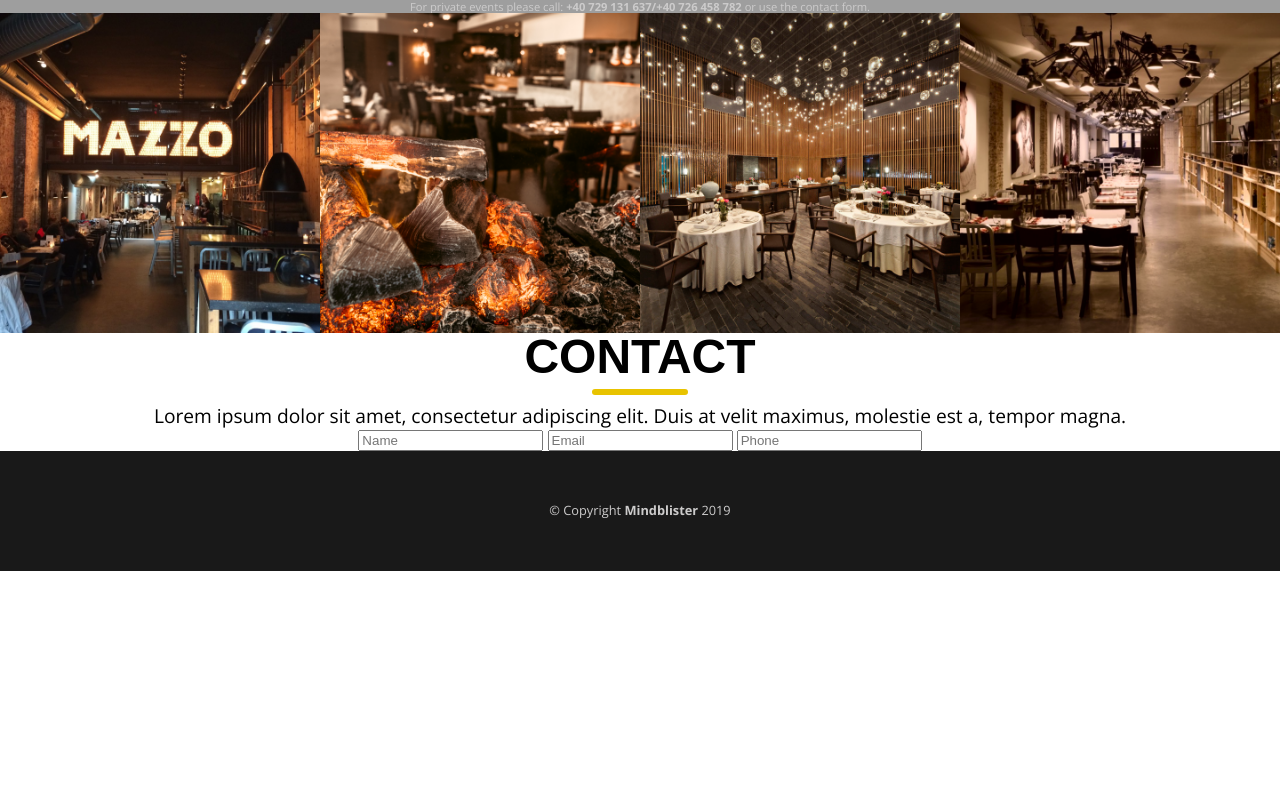
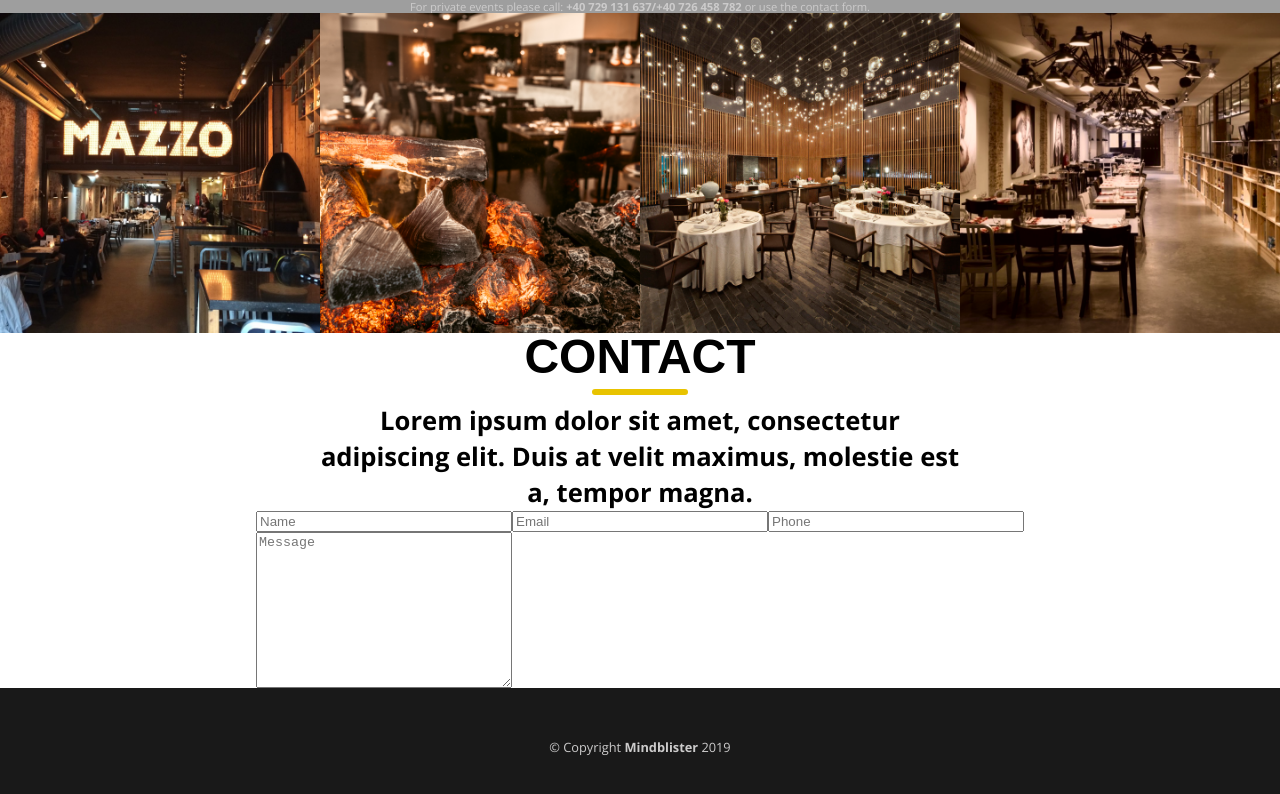
Before and after one commit to Vladyslav-01/Course_work_Bilevych, a plain HTML site: page index.html in a window 1280 px wide. Shown: the part 4975-5769 px from the top of the page. Before the commit the page ends 5546 px from the top, so only its background shows below. Drawn offline with nearby package versions, Linux system fonts and the light colour scheme; grey boxes are pictures that could not be loaded; a web font is replaced by a local one.

Commit message:
Начальные доработки в contact

```diff
--- a/index.html
+++ b/index.html
@@ -348,11 +348,12 @@
                 magna.
             </p>
 
-            <form action="#" method="get" enctype="multipart/form-data" class="Contact__form">
-                <input type="text" placeholder="Name" name="name" value="" class="Book__form--item">
-                <input type="email" placeholder="Email" name="email" value="" class="Book__form--item">
-                <input type="tel" placeholder="Phone" name="phone" value="" class="Book__form--item">
-                <!-- <textarea name="" id="" cols="30" rows="10"></textarea> -->
+            <form action="#" method="get" enctype="multipart/form-data" class="contact__form">
+                <input type="text" placeholder="Name" name="name" value="" class="сontact__form-item">
+                <input type="email" placeholder="Email" name="email" value="" class="сontact__form-item">
+                <input type="tel" placeholder="Phone" name="phone" value="" class="сontact__form-item">
+                <textarea name="" id="" cols="30" rows="10" placeholder="Message"
+                    class="сontact__form-item сontact__form-textarea"></textarea>
             </form>
 
 
--- a/scss/components/_contact.scss
+++ b/scss/components/_contact.scss
@@ -17,6 +17,21 @@
     }
 
     p {
-        @include p;
+        @include p-solid;
+        padding: 0 25%;
+        text-align: center;
     }
+
+    &__form {
+        padding: 0 20%;
+        display: grid;
+        grid-template-columns: repeat(3, 1fr);
+        grid-template-rows: 1fr, 1fr;
+    }
+
+    &__form-item {
+        @include field;
+    }
+
+    &__form-textarea {}
 }
```
Also changed, not shown: CSS/index.css.
